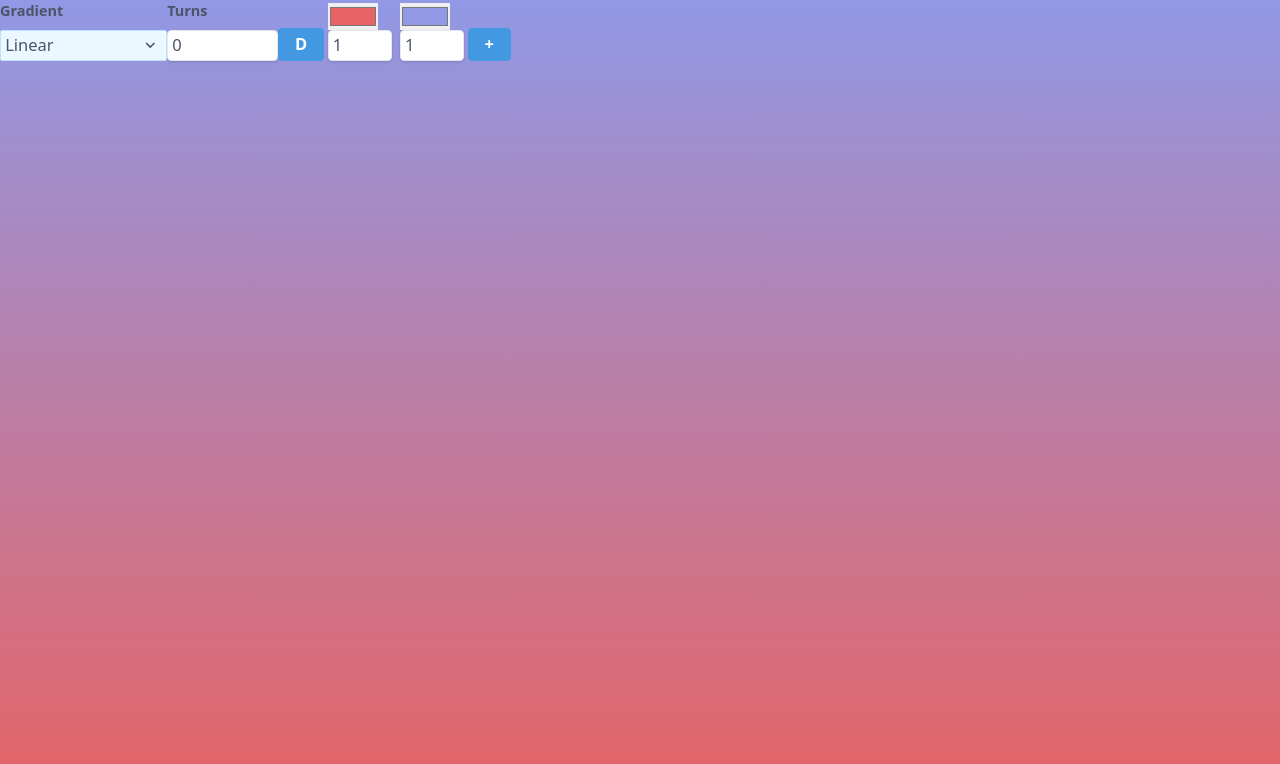
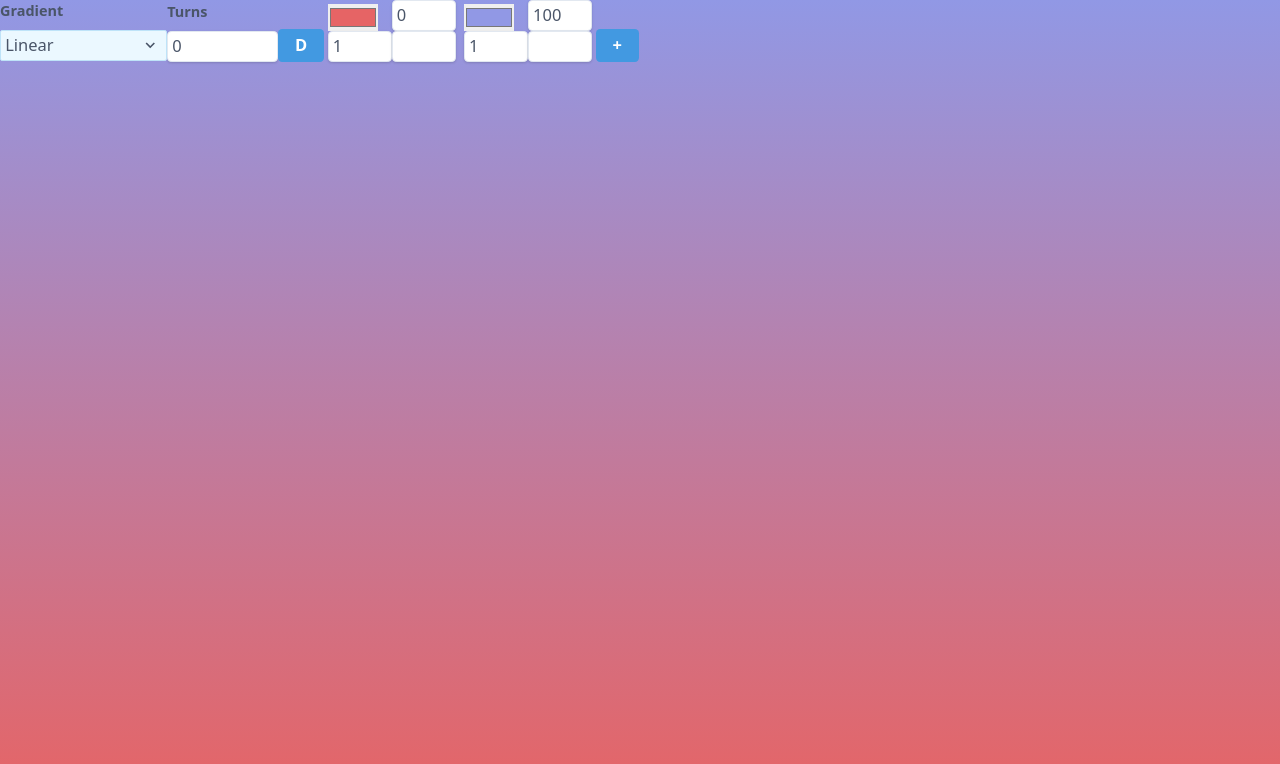
Before and after one commit to Matej-ch/gradient-generator, a Vue app: page / in a window 1280 px wide. Shown: the top 764 px of the page. Built offline with nearby package versions, Linux system fonts and the light colour scheme.

Commit message:
working on gradient stops

```diff
--- a/src/App.vue
+++ b/src/App.vue
@@ -44,13 +44,29 @@
               </div>
 
               <div class="flex flex-row items-end">
-                  <div v-for="(stop,index) in gradient.stops" class="px-1 flex flex-col max-w-sm" :key="`color-${index}`">
-                      <input type="color" v-model="stop.color">
-                      <input type="number" v-model="stop.alpha"
-                             step="0.01" min="0" max="1"
-                             class="shadow appearance-none border rounded w-full py-1 px-1 text-gray-700 leading-tight focus:outline-none focus:shadow-outline"
-                             style="width: 64px">
+                  <div v-for="(stop,index) in gradient.stops" class="px-1 flex flex-row max-w-sm items-end" :key="`color-${index}`">
+                      <div class="flex flex-col">
+                          <input type="color" v-model="stop.color">
+                          <input type="number" v-model="stop.alpha"
+                                 step="0.01" min="0" max="1"
+                                 class="shadow appearance-none border rounded w-full py-1 px-1 text-gray-700 leading-tight focus:outline-none focus:shadow-outline"
+                                 style="width: 64px">
+                      </div>
+                      <div class="flex flex-col">
+                          <input type="number"
+                                 v-model="stop.startPosition"
+                                 step="1" min="0" max="100"
+                                 class="shadow appearance-none border rounded w-full py-1 px-1 text-gray-700 leading-tight focus:outline-none focus:shadow-outline"
+                                 style="width: 64px">
+                          <input type="number"
+                                 v-model="stop.endPosition"
+                                 step="1" min="0" max="100"
+                                 class="shadow appearance-none border rounded w-full py-1 px-1 text-gray-700 leading-tight focus:outline-none focus:shadow-outline"
+                                 style="width: 64px">
+                      </div>
+
                   </div>
+
                   <div>
                       <button @click="addStop(gradient)" class="block bg-blue-500 hover:bg-blue-700 text-white font-bold py-1 px-4 rounded">+</button>
                   </div>
@@ -82,14 +98,14 @@ export default {
                       {
                           color: '#e66465',
                           alpha: 1,
-                          startPosition: '',
-                          endPosition: '',
+                          startPosition: 0,
+                          endPosition: null,
                       },
                       {
                           color: '#9198e5',
                           alpha: 1,
-                          startPosition: '',
-                          endPosition: '',
+                          startPosition: 100,
+                          endPosition: null,
                       }
                   ],
               }
@@ -103,7 +119,11 @@ export default {
           this.gradients.forEach(gradient => {
               let colors = '';
               gradient.stops.forEach(stop => {
-                  colors += this.convertToRgbaString(stop.color,stop.alpha) + ',';
+                  if(stop.startPosition !==null) {
+                      colors += this.convertToRgbaString(stop.color,stop.alpha) + `${stop.startPosition}%,`;
+                  } else {
+                      colors += this.convertToRgbaString(stop.color,stop.alpha) + `,`;
+                  }
               });
 
               colors = colors.slice(0, -1);
@@ -126,15 +146,24 @@ export default {
             const newStop = {
                 color: '#ffffff',
                 alpha: 1,
-                startPosition: '',
-                endPosition: '',
+                startPosition: 100,
+                endPosition: null,
             };
+
+            //let stopCount = gradient.stops.length + 1;
+            //let firstPercentage = Math.floor(100 / stopCount);
+            //let test = 0;
             gradient.stops.push(newStop);
+
+            /*gradient.stops.forEach(stop => {
+                stop.startPosition = test;
+                test += firstPercentage;
+                //firstPercentage *= 2;
+            })*/
         }
     }
 }
 </script>
-
 <style>
 @import "~normalize.css";
 @import './assets/styles/main.css';
```
